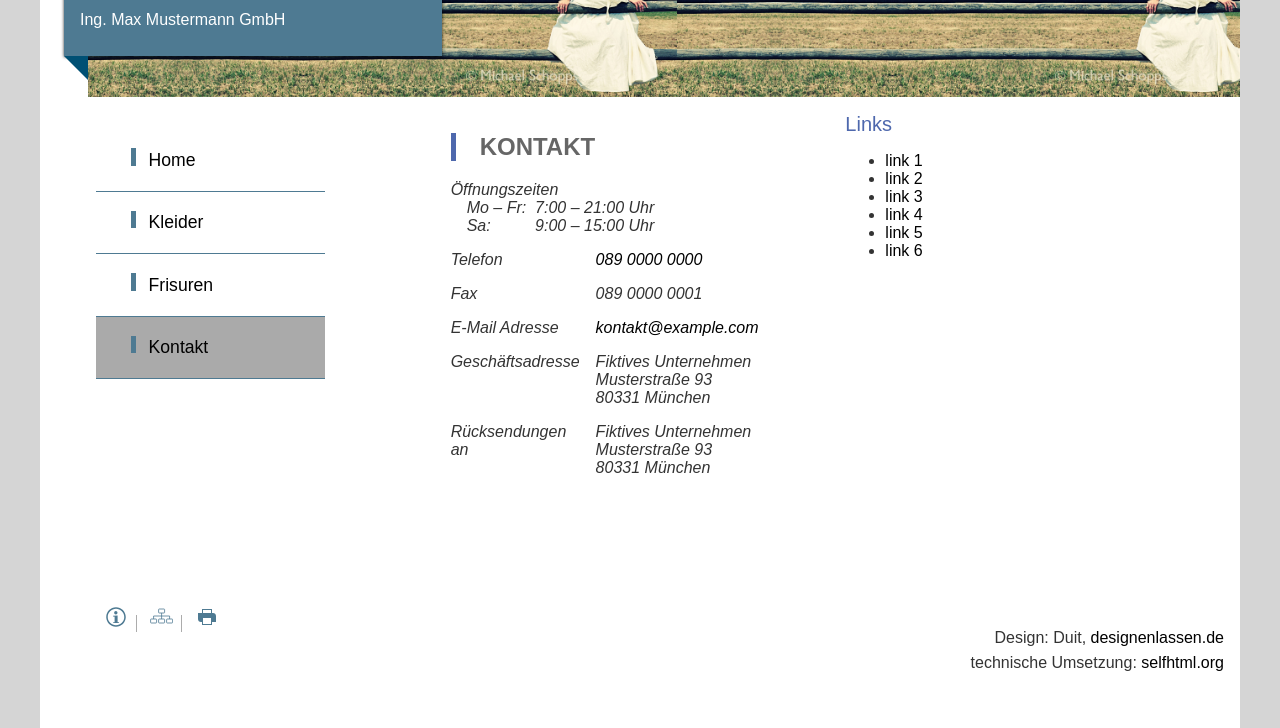
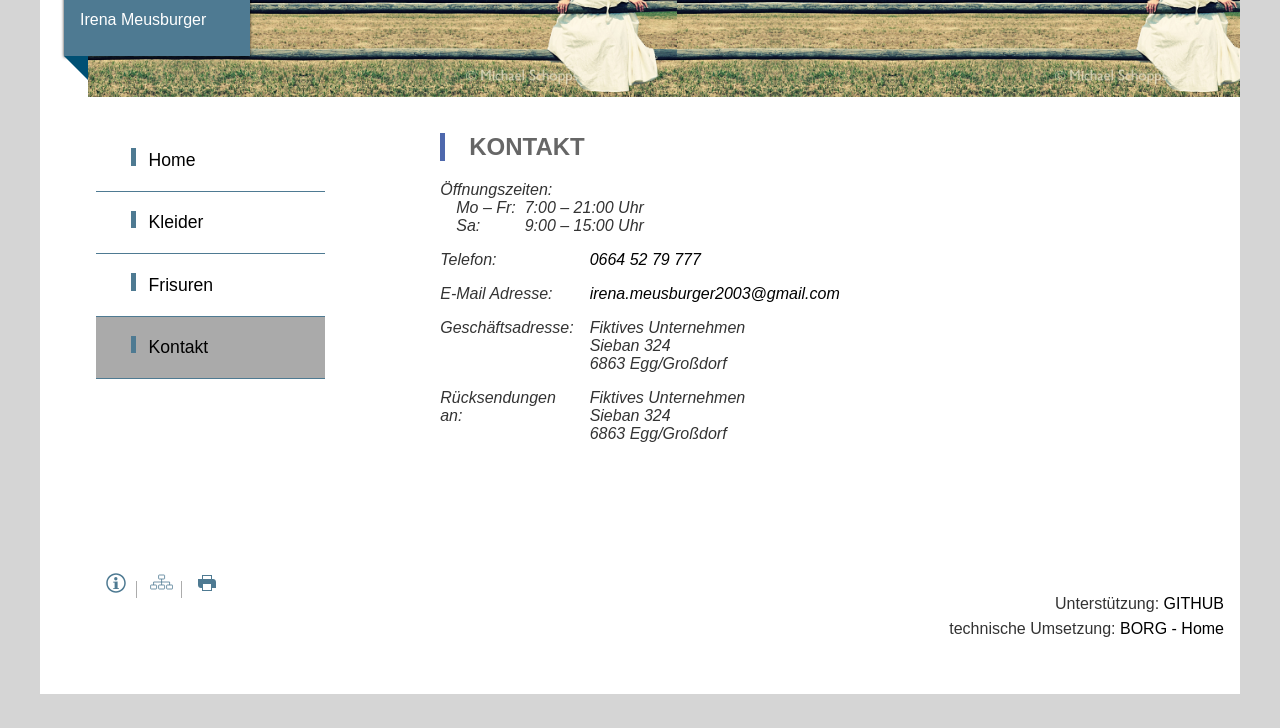
Before and after one commit to irenameusb/irena, a plain HTML site: page 2-contact.html in a window 1280 px wide. Shown: the part 145-873 px from the top of the page. After the commit the page ends 839 px from the top, so only its background shows below. Drawn offline with Linux system fonts and the light colour scheme.

Commit message:
Alles fertig!!

```diff
--- a/2-contact.html
+++ b/2-contact.html
@@ -11,8 +11,8 @@
 
 <header>
     <a class="ribbon" tabindex="-1" title="zurück zur Startseite!" href="index.html">
-	   <h1 id="logo">SelfHTML Design 03</h1>
-       <p>Ing. Max Mustermann GmbH</span></p>
+	   <h1 id="logo">Kontakt</h1>
+       <p>Irena Meusburger</span></p>
     </a>
 </header>
 
@@ -30,45 +30,32 @@
 	<section>
 	<h2>Kontakt</h2> <address>
     <dl>
-      <dt>Öffnungszeiten</dt>
+      <dt>Öffnungszeiten:</dt>
       <dd><span>Mo – Fr:</span> <span>7:00 – 21:00 Uhr</span></dd>
       <dd><span>Sa:</span> <span>9:00 – 15:00 Uhr</span></dd>
     </dl>
     <dl class="grid">
-      <dt>Telefon</dt>
-      <dd><a href="tel:+49-89-00000000">089 0000 0000</a></dd>
+      <dt>Telefon:</dt>
+      <dd><a href="tel:+43 664 52 79 777">0664 52 79 777 </a></dd>
 
-      <dt>Fax</dt>
-      <dd>089 0000 0001</dd>
-      <dt>E-Mail Adresse</dt>
-      <dd><a href="mailto:kontakt@example.com">kontakt@example.com</a></dd>
+      <dt>E-Mail Adresse:</dt>
+      <dd><a href="irena.meusburger2003@gmail.com">irena.meusburger2003@gmail.com</a></dd>
 
-      <dt>Geschäftsadresse</dt>
+      <dt>Geschäftsadresse:</dt>
       <dd>Fiktives Unternehmen<br/>
-        Musterstraße 93<br/>
-        80331 München
+        Sieban 324<br/>
+        6863 Egg/Großdorf
       </dd>
 
-      <dt>Rücksendungen an</dt>
+      <dt>Rücksendungen an:</dt>
       <dd>Fiktives Unternehmen<br/>
-        Musterstraße 93<br/>
-        80331 München
+        Sieban 324<br/>
+        6863 Egg/Großdorf
       </dd>
     </dl>
   </address>
 	</section>
 
-   <aside class="links">
-    <h3>Links</h3>
-	<ul>
-		<li><a href="#" >link 1</a></li>
-		<li><a href="#" >link 2</a></li>
-		<li><a href="#" >link 3</a></li>
-		<li><a href="#" >link 4</a></li>
-		<li><a href="#" >link 5</a></li>
-		<li><a href="#" >link 6</a></li>
-	</ul>
-  </aside>
 
 </main>
 
@@ -79,8 +66,8 @@
 		<li><a href="2-contact.html" title="impressum"><img src="img/print.svg" alt="print"></a></li>
 	</ul>
     <p>
-    	Design: Duit, <a href="http://designenlassen.de/">designenlassen.de</a><br/>
-   		technische Umsetzung: <a href="http://selfhtml.org">selfhtml.org</a>
+    	Unterstützung: <a href="https://github.com/join">GITHUB</a><br>
+		technische Umsetzung: <a href="https://www.borg.at/">BORG - Home</a>
     </p>
 </footer>
 
```
Also changed, not shown: frisuren.html (+24 -1 lines), img/Hochzeitsf1.jpg (added), img/Hochzeitsf2.jpg (added), img/Hochzeitsf3.jpg (added), img/Hochzeitsf4.jpg (added), img/Hochzeitsf5.jpg (added), img/Hochzeitsf6.jpg (added).
